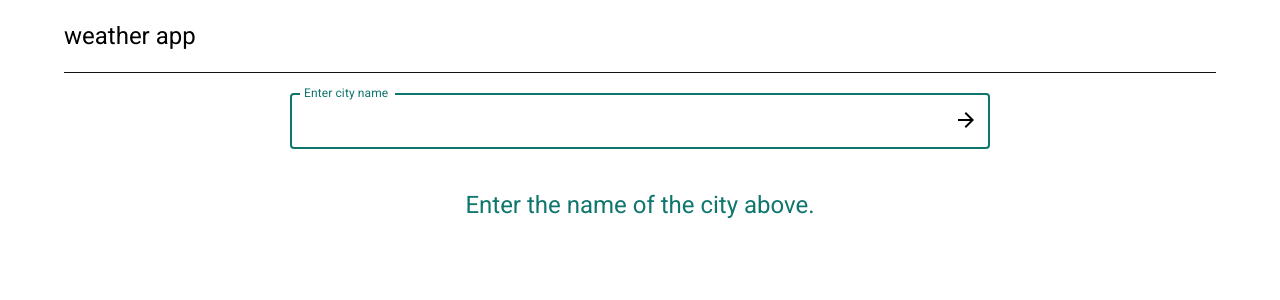
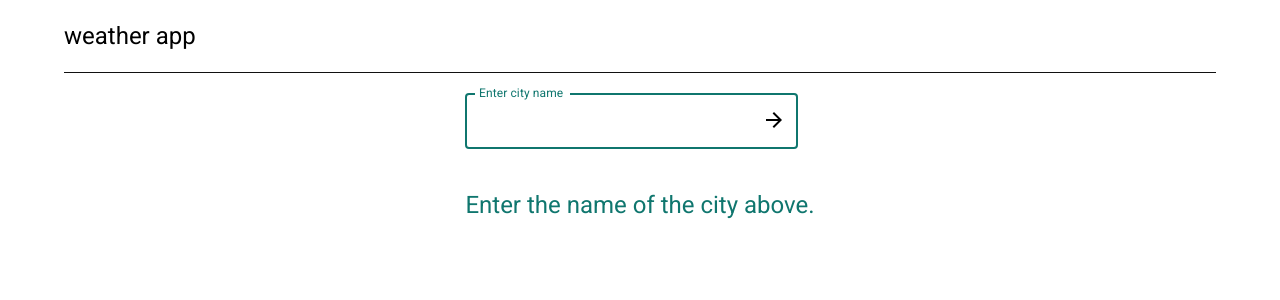
Before and after one commit to bxr5xrk/weather-app, a React (Create React App) app: page /new in a window 1280 px wide. Shown: the top 300 px of the page. Built offline with nearby package versions, Linux system fonts and the light colour scheme.

Commit message:
added some adaptive styles

```diff
--- a/src/pages/CityDetails/index.tsx
+++ b/src/pages/CityDetails/index.tsx
@@ -51,7 +51,7 @@ export default function CityDetails() {
           <Box
             width="100%"
             display="flex"
-            flexDirection="row"
+            sx={{ flexDirection: { md: 'row', xs: 'column' }, gap: { xs: '20px', md: '0' } }}
             justifyContent="space-between"
           >
             <Box display="flex" flexDirection="row" gap="50px">
--- a/src/pages/CreateNew/index.tsx
+++ b/src/pages/CreateNew/index.tsx
@@ -48,11 +48,11 @@ export default function CreateNew() {
       justifyContent={'center'}
       flexDirection="column"
       alignItems={'center'}
-      paddingX={'400px'}
+      width="100%"
     >
-      <Box minWidth="700px">
+      <Box>
         <form
-          style={{ width: '100%', position: 'relative' }}
+          style={{ position: 'relative' }}
           onSubmit={async (e) => await handleSubmit(e)}
         >
           <TextField
@@ -62,6 +62,7 @@ export default function CreateNew() {
             fullWidth
             color="primary"
             autoFocus
+            sx={{ width: '333px' }}
             value={value}
             onChange={(e) => setValue(e.target.value)}
           />
@@ -72,7 +73,7 @@ export default function CreateNew() {
               cursor: 'pointer',
               position: 'absolute',
               top: '15px',
-              right: '12px',
+              right: '29px',
             }}
           />
         </form>
```
